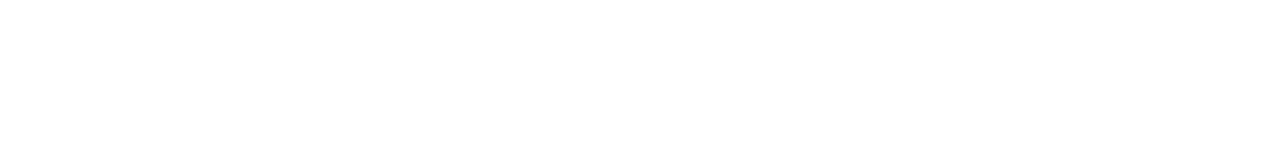
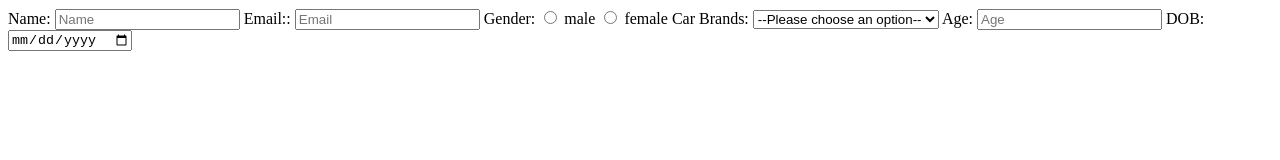
Before and after one commit to acciojob/signup-form-car-sanjupoonia, a website: page main.html in a window 1280 px wide. Drawn offline with Linux system fonts and the light colour scheme.

Commit message:
created a submission

```diff
--- a/main.html
+++ b/main.html
@@ -11,6 +11,34 @@
     <script type="text/javascript" src="./script.js">
 </script>
 
+<label for="name">Name:</label>
+	<input type="text" required id="name" placeholder="Name">
+
+<label for="email">Email::</label>
+	<input type="email" required id="emil" placeholder="Email">
+
+<label>Gender:</label>
+	<input type="radio" required id="gender_m">
+	<label for="gender_m">male</label>
+
+	<input type="radio" required id="gender_f">
+	<label for="gender_f">female</label>
+
+<label for="cars">Car Brands:</label>
+	<select required id="cars" name="cars">
+		<option value="" disabled selected hidden>--Please choose an option--</option>
+		 <option value="bmw">BMW</option>
+  <option value="audi">Audi</option>
+  <option value="tesla">Tesla</option>
+	</select>
+
+
+<label for="age">Age:</label>
+	<input type="number" required id="age" placeholder="Age">
+
+<label for="dob">DOB:</label>
+	<input type="date" required id="dob">
+
 </body>
 
 </html>
```
